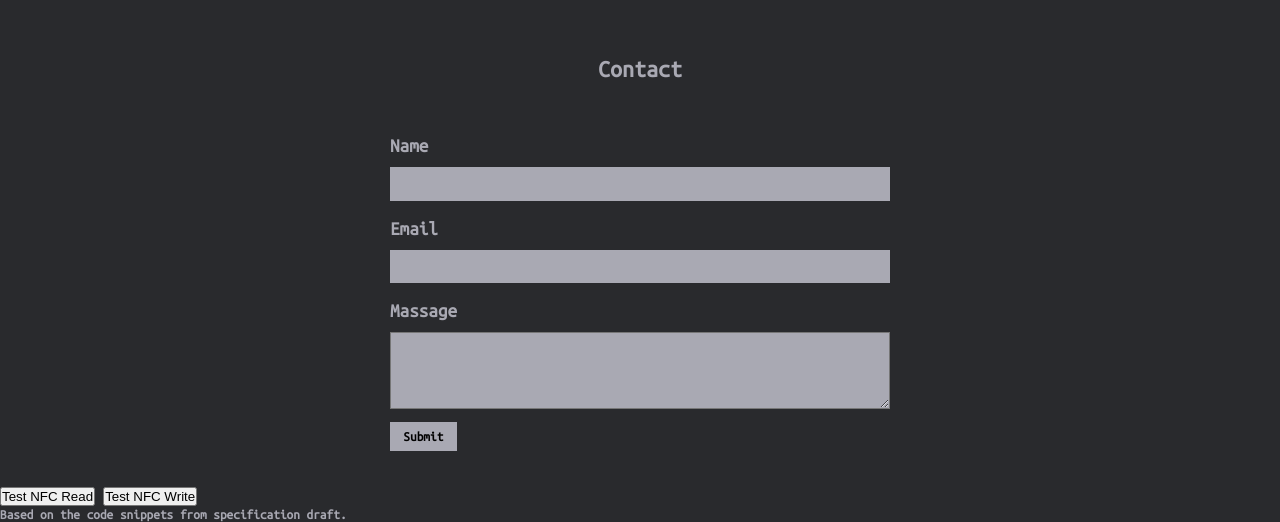
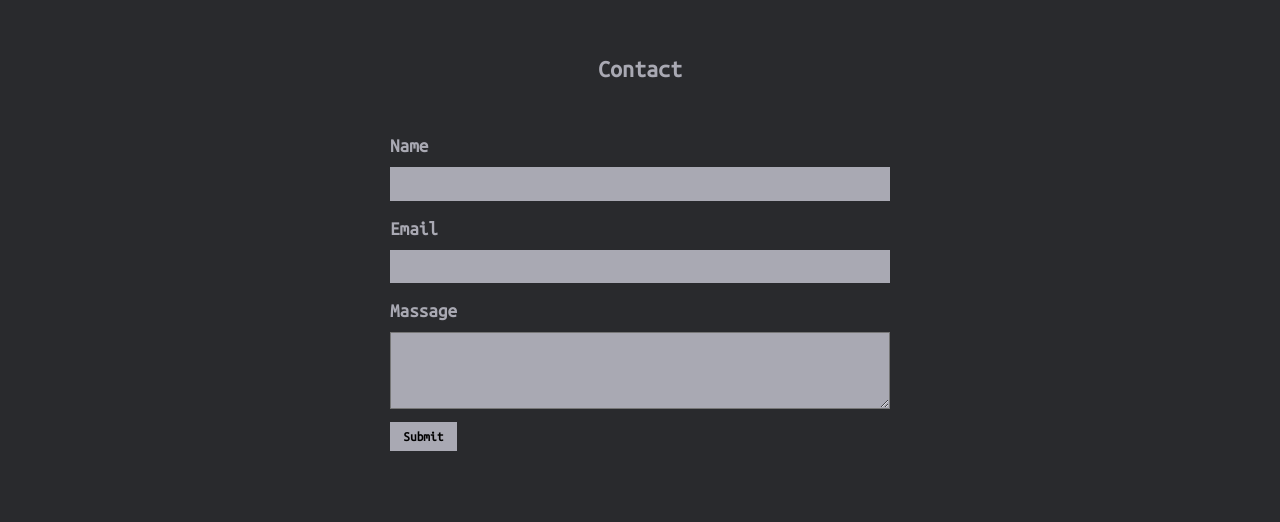
Before and after one commit to r4korompis/personal-CV, a plain HTML site: page index.html in a window 1280 px wide. Shown: the part 703-1225 px from the top of the page. After the commit the page ends 1190 px from the top, so only its background shows below. Drawn offline with nearby package versions, Linux system fonts and the light colour scheme.

Commit message:
test done

```diff
--- a/assets/script/script.js
+++ b/assets/script/script.js
@@ -7,44 +7,3 @@ const humburgerMenu = () => {
   // closeIcon.setAttribute("src", "assets/icons/close-icon.svg");
 };
 humburger.addEventListener("click", humburgerMenu);
-
-// test nfc
-async function readTag() {
-  if ("NDEFReader" in window) {
-    const ndef = new NDEFReader();
-    try {
-      await ndef.scan();
-      ndef.onreading = (event) => {
-        const decoder = new TextDecoder();
-        for (const record of event.message.records) {
-          consoleLog("Record type:  " + record.recordType);
-          consoleLog("MIME type:    " + record.mediaType);
-          consoleLog("=== data ===\n" + decoder.decode(record.data));
-        }
-      };
-    } catch (error) {
-      consoleLog(error);
-    }
-  } else {
-    consoleLog("Web NFC is not supported.");
-  }
-}
-
-async function writeTag() {
-  if ("NDEFReader" in window) {
-    const ndef = new NDEFReader();
-    try {
-      await ndef.write("Hello NFC!");
-      consoleLog("NDEF message written!");
-    } catch (error) {
-      consoleLog(error);
-    }
-  } else {
-    consoleLog("Web NFC is not supported.");
-  }
-}
-
-function consoleLog(data) {
-  var logElement = document.getElementById("log");
-  logElement.innerHTML += data + "\n";
-}
--- a/index.html
+++ b/index.html
@@ -186,22 +186,6 @@
       </main>
     </div>
 
-    <!-- test nfc -->
-    <div>
-      <p>
-        <button onclick="readTag()">Test NFC Read</button>
-        <button onclick="writeTag()">Test NFC Write</button>
-      </p>
-      <pre id="log"></pre>
-      <p>
-        <small
-          >Based on the code snippets from
-          <a href="https://w3c.github.io/web-nfc/#examples">specification draft</a
-          >.</small
-        >
-      </p>
-    </div>
-
     <!-- Javascript -->
     <!-- Main Script -->
     <script src="assets/script/script.js" defer></script>
```
